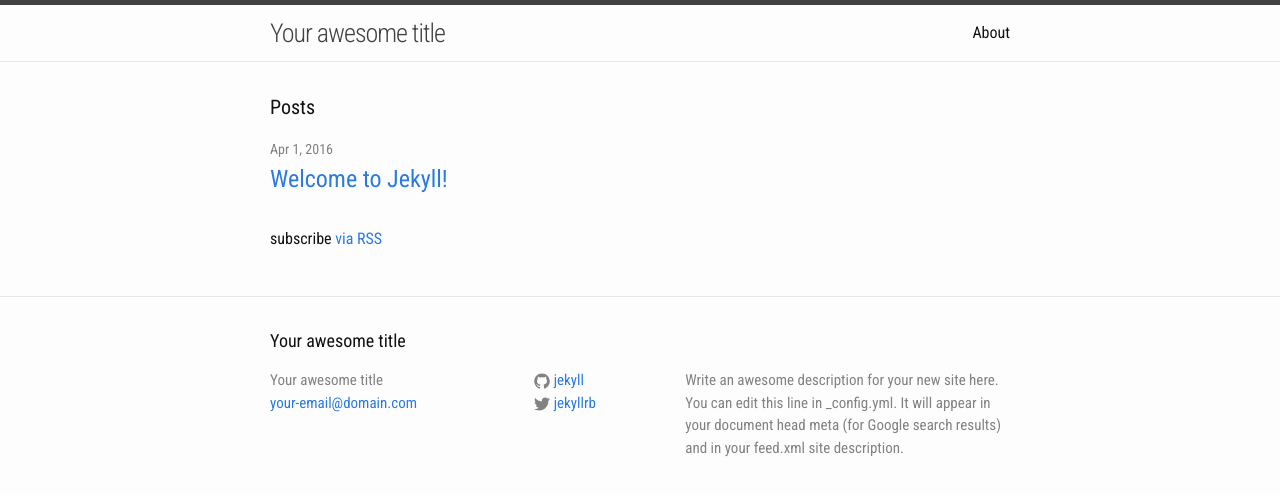
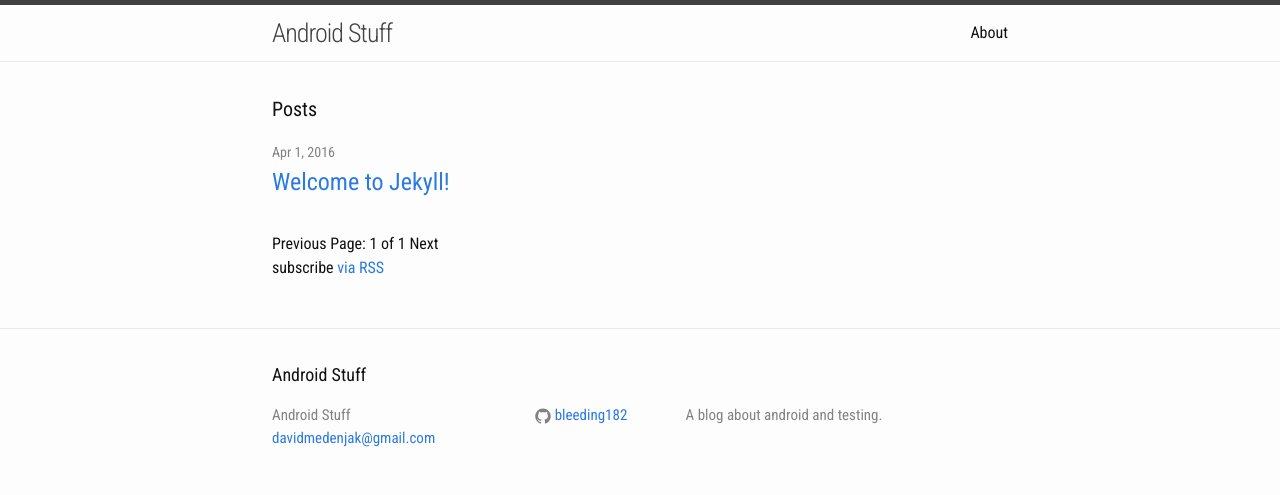
Before and after one commit to bleeding182/bleeding182.github.io, a Jekyll site: the page built from index.html, in a window 1280 px wide. Shown: the top 495 px of the page. Built offline with Jekyll 4.4.1, drawn with Linux system fonts in a browser that asks for light colours; the list of posts is cut into pages by our own code.

Commit message:
Pagination added

```diff
--- a/Gemfile
+++ b/Gemfile
@@ -1,5 +1,6 @@
 source 'https://rubygems.org'
 gem 'github-pages', group: :jekyll_plugins
+gem 'jekyll-paginate', group: :jekyll_plugins
 
 group :development do
   gem 'guard'
--- a/_config.yml
+++ b/_config.yml
@@ -6,16 +6,16 @@
 # 'jekyll serve'. If you change this file, please restart the server process.
 
 # Site settings
-title: Your awesome title
-email: your-email@domain.com
-description: > # this means to ignore newlines until "baseurl:"
-  Write an awesome description for your new site here. You can edit this
-  line in _config.yml. It will appear in your document head meta (for
-  Google search results) and in your feed.xml site description.
+title: Android Stuff
+email: davidmedenjak@gmail.com
+description: >
+  A blog about android and testing.
 baseurl: "" # the subpath of your site, e.g. /blog
 url: "http://yourdomain.com" # the base hostname & protocol for your site
-twitter_username: jekyllrb
-github_username:  jekyll
+#twitter_username: jekyllrb
+github_username:  bleeding182
 
 # Build settings
 markdown: kramdown
+
+paginate: 3
--- a/css/main.scss
+++ b/css/main.scss
@@ -12,7 +12,7 @@ $base-font-weight: 400;
 $small-font-size:  $base-font-size * 0.875;
 $base-line-height: 1.5;
 
-$spacing-unit:     30px;
+$spacing-unit:     32px;
 
 $text-color:       #111;
 $background-color: #fdfdfd;
--- a/index.html
+++ b/index.html
@@ -7,7 +7,7 @@ layout: default
   <h1 class="page-heading">Posts</h1>
 
   <ul class="post-list">
-    {% for post in site.posts %}
+    {% for post in paginator.posts %}
       <li>
         <span class="post-meta">{{ post.date | date: "%b %-d, %Y" }}</span>
 
@@ -17,6 +17,20 @@ layout: default
       </li>
     {% endfor %}
   </ul>
+  <!-- Pagination links -->
+<div class="pagination">
+  {% if paginator.previous_page %}
+    <a href="{{ paginator.previous_page_path }}" class="previous">Previous</a>
+  {% else %}
+    <span class="previous">Previous</span>
+  {% endif %}
+  <span class="page_number ">Page: {{ paginator.page }} of {{ paginator.total_pages }}</span>
+  {% if paginator.next_page %}
+    <a href="{{ paginator.next_page_path }}" class="next">Next</a>
+  {% else %}
+    <span class="next ">Next</span>
+  {% endif %}
+</div>
 
   <p class="rss-subscribe">subscribe <a href="{{ "/feed.xml" | prepend: site.baseurl }}">via RSS</a></p>
 
```
Also changed, not shown: Gemfile.lock.
